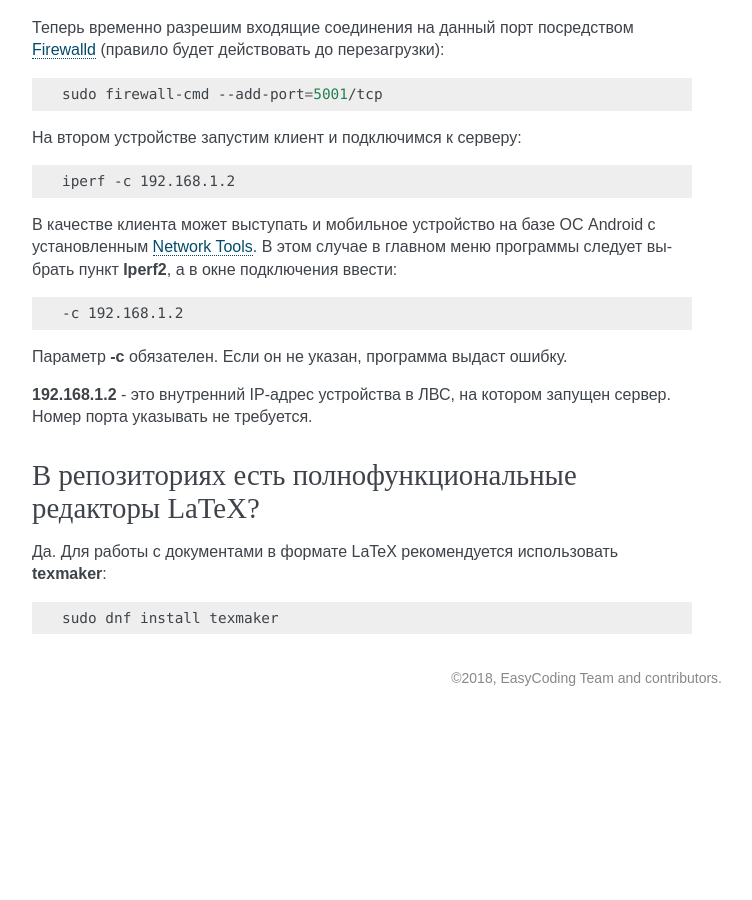
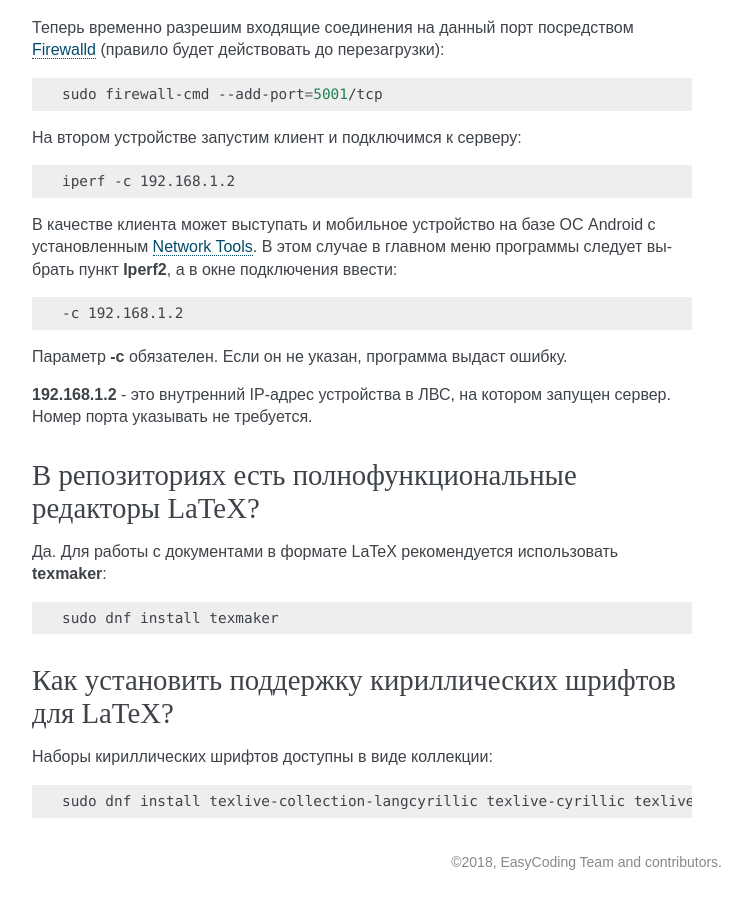
Before and after one commit to RussianFedora/FAQ, a Sphinx documentation site: the page built from source/using-system.rst, in a window 1280 px wide and 900 px high, scrolled down 13988 px. Shown: the whole window, without its empty margins (388-1140 px from the left). Built offline with Sphinx 7.4.7, drawn with Linux system fonts in a browser that asks for light colours; before the commit the page ends 14704 px from its top, so only the background shows below that.

Commit message:
Added question about cyrillic fonts in LaTeX.

```diff
--- a/source/using-system.rst
+++ b/source/using-system.rst
@@ -851,3 +851,15 @@
 .. code-block:: bash
 
     sudo dnf install texmaker
+
+.. index:: latex, texlive, cyrillic, fonts, шрифты
+.. _latex-cyrillic:
+
+Как установить поддержку кириллических шрифтов для LaTeX?
+=============================================================
+
+Наборы кириллических шрифтов доступны в виде коллекции:
+
+.. code-block:: bash
+
+    sudo dnf install texlive-collection-langcyrillic texlive-cyrillic texlive-russ texlive-babel-russian
```
